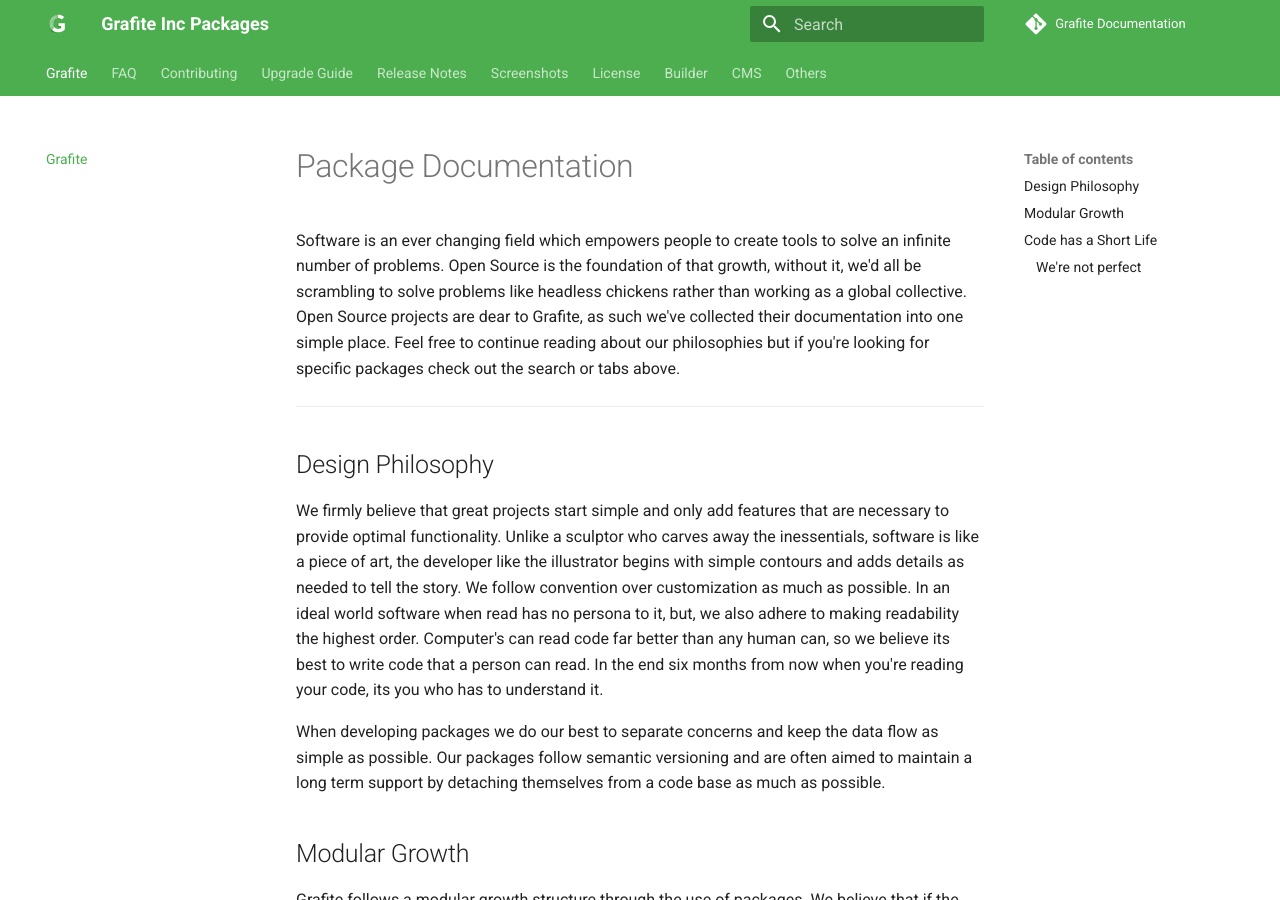
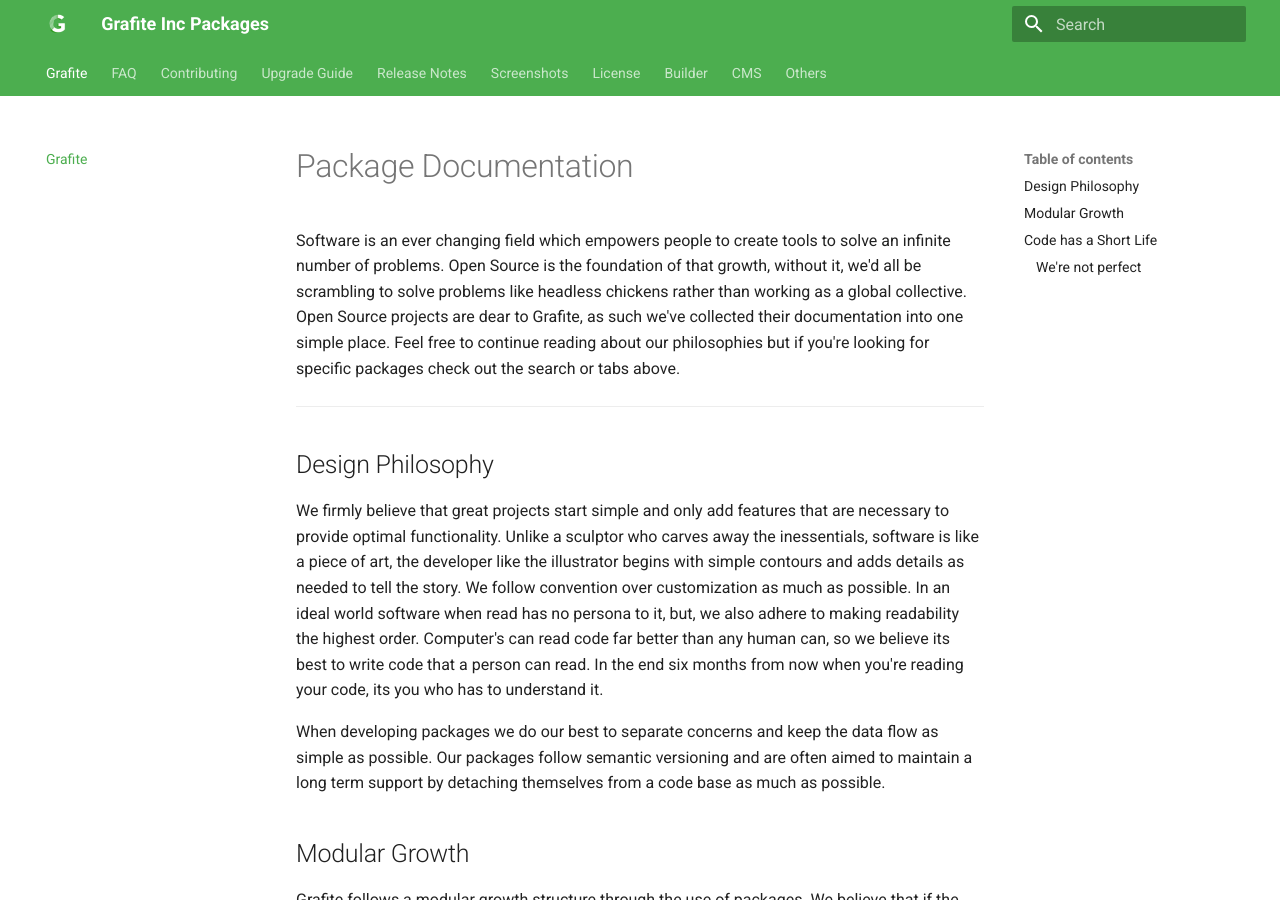
Before and after one commit to rccursach/Docs, an MkDocs documentation site: the page built from markdown/index.md, in a window 1280 px wide and 900 px high. Built offline with MkDocs 1.6.1 and Material for MkDocs 9.7.7, drawn with Linux system fonts in a browser that asks for light colours; nearby versions of some CDN libraries; library files that are not in the unit come from our copies; comment, search, counter and statistics services are not loaded; old or Windows-style settings are respelled for this version of MkDocs; part of the change alters nothing that is shown.

Commit message:
Remove linkage

```diff
--- a/mkdocs.yml
+++ b/mkdocs.yml
@@ -3,7 +3,6 @@ site_author: Matt Lantz
 
 # Repository
 repo_name: 'Grafite Documentation'
-repo_url: 'https://github.com/GrafiteInc/docs'
 
 # Copyright
 copyright: 'Copyright (c) Grafite Inc'
```
